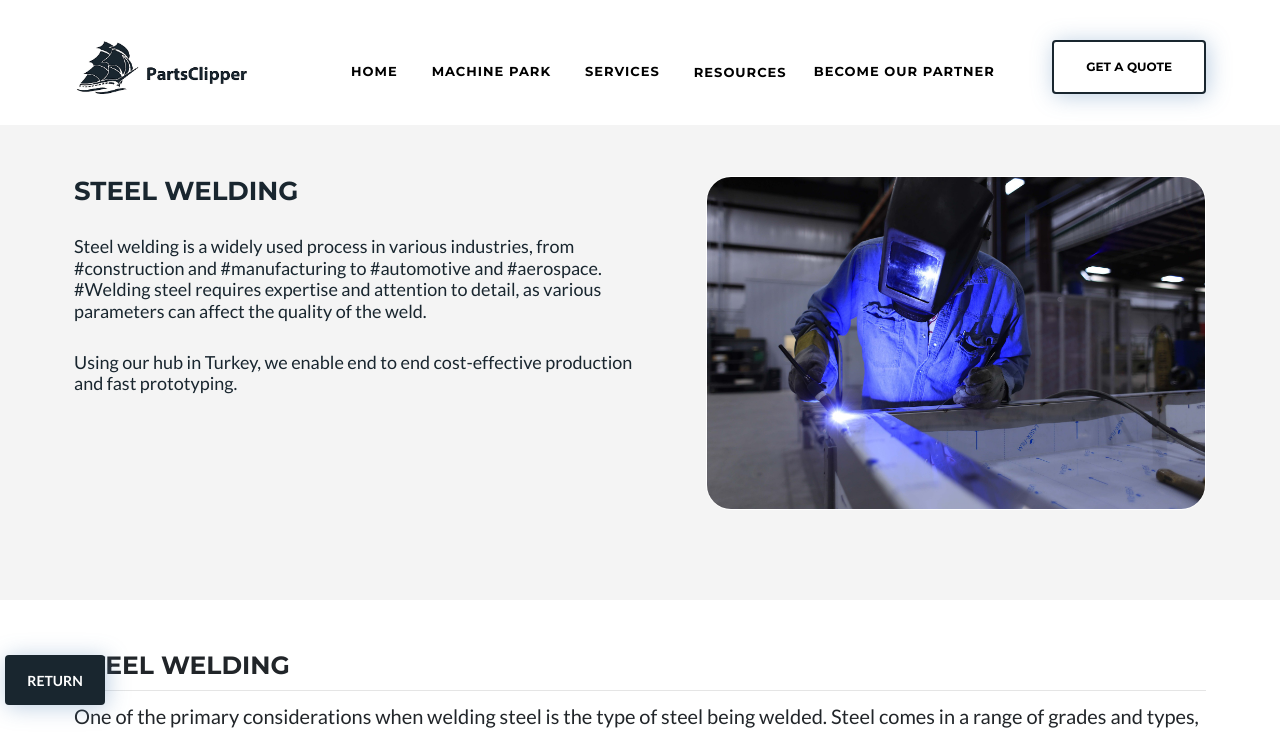
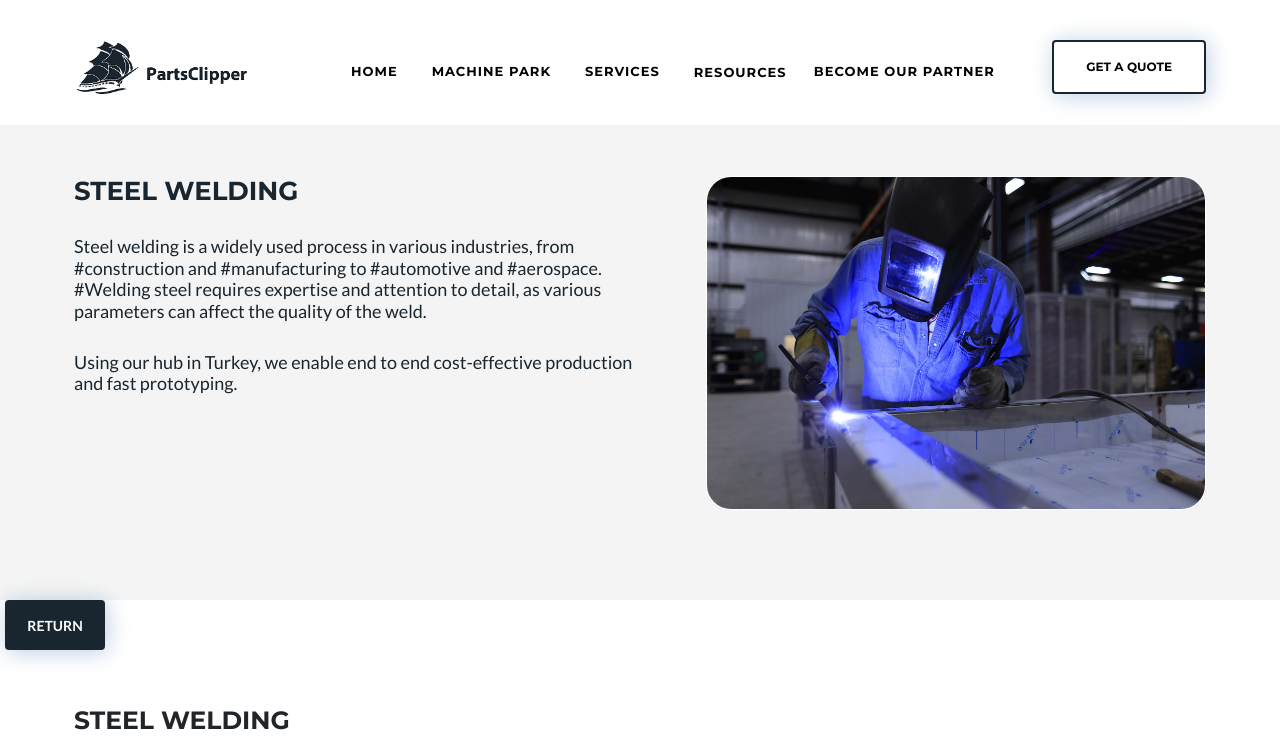
Before and after one commit to clippercemil/clippercemil.github.io, a plain HTML site: page basliklar/baslik8.html in a window 1280 px wide. Shown: the top 738 px of the page. Drawn offline with nearby package versions, Linux system fonts and the light colour scheme.

Commit message:
Update baslik8.html

```diff
--- a/basliklar/baslik8.html
+++ b/basliklar/baslik8.html
@@ -36,7 +36,6 @@
         display: inline-block;
         position: relative;
         margin-right: 10px;
-        font-size: 13.5px;
 
     }
 
@@ -95,15 +94,8 @@
 
 
 
-
     /* GERİ DÖN BUTTON CSS */
     .butonn {
-
-        display: inline-block;
-
-        top: 650px;
-
-        position: fixed;
 
         border-radius: 4px;
 
@@ -126,6 +118,11 @@
         cursor: pointer;
 
         margin: 5px;
+        place-self: end;
+        position: sticky;
+        margin-top: calc(100vh + var(--back-to-top-offset));
+        bottom: 1em;
+        right: 2em;
     }
 
     .butonn span {
@@ -137,6 +134,7 @@
         position: relative;
 
         transition: 0.5s;
+
     }
 
     .butonn span:after {
@@ -165,6 +163,7 @@
 
         right: 0;
     }
+
 
     @media (max-width:576px) {
 
@@ -196,7 +195,6 @@
 </style>
 
 <body>
-
 
     <nav>
         <div class="container clearfix">
```
